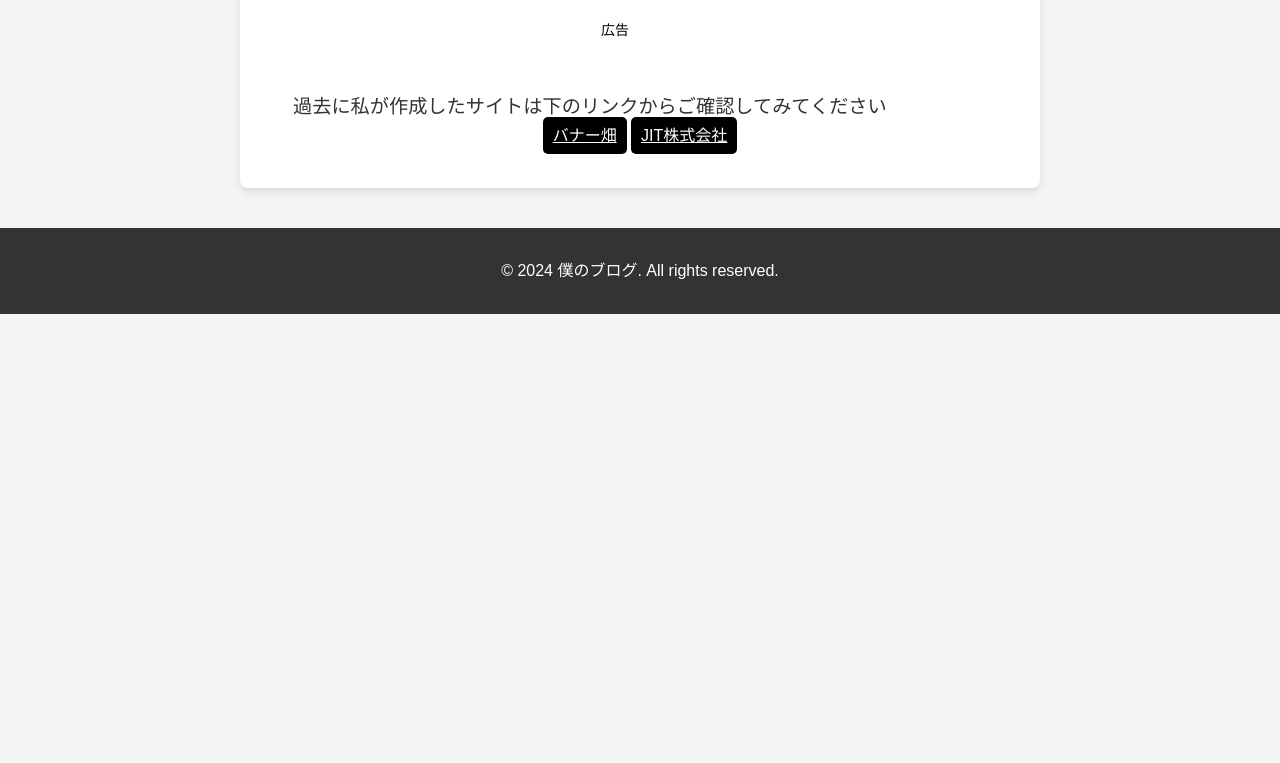
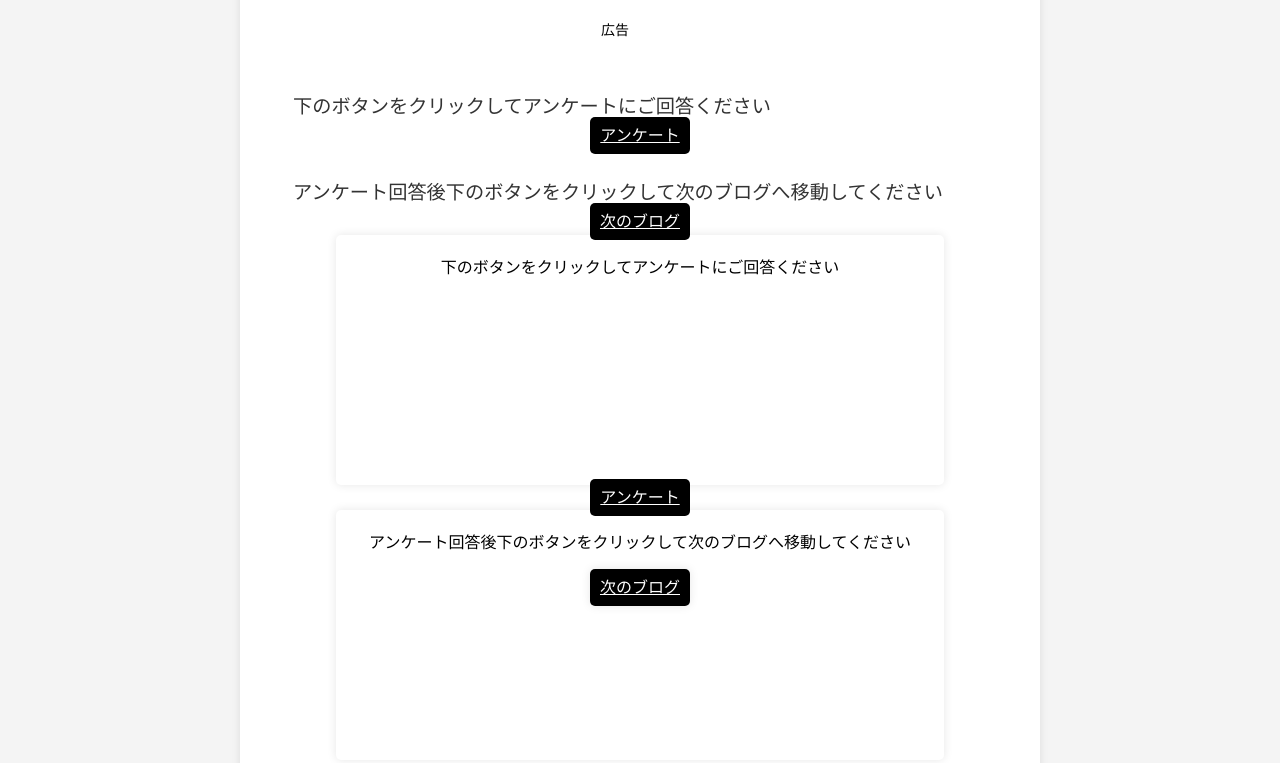
Before and after one commit to GOD-cp/blog2.io, a plain HTML site: page index.html in a window 1280 px wide. Shown: the part 3403-4166 px from the top of the page. Before the commit the page ends 3717 px from the top, so only its background shows below. Drawn offline with Linux system fonts and the light colour scheme.

Commit message:
Update index.html

```diff
--- a/index.html
+++ b/index.html
@@ -128,12 +128,26 @@
             <span class="ad-label">広告</span>
         </div>
 
-            <div class="image-container">
-                <p class="image-caption">過去に私が作成したサイトは下のリンクからご確認してみてください </p>
-                <a href="index1.html" class="button">バナー畑</a>
-                <a href="index1.html" class="button">JIT株式会社</a>
+          <div class="image-container">
+                <p class="image-caption">下のボタンをクリックしてアンケートにご回答ください </p>
+                <a href="https://forms.gle/tfwLjVDr31tPTzct7" class="button">アンケート</a>
+                <div class="image-container">
+                <p class="image-caption">アンケート回答後下のボタンをクリックして次のブログへ移動してください</p>
+                <a href="https://god-cp.github.io/blog2.io/index.html" class="button">次のブログ</a>
+                    <article>
 
 
+                <p>下のボタンをクリックしてアンケートにご回答ください</p>
+             </article>
+                <a href="https://forms.gle/tfwLjVDr31tPTzct7" class="button">アンケート</a>
+                <article>
+
+                <p>アンケート回答後下のボタンをクリックして次のブログへ移動してください</p>
+
+                <a href="https://god-cp.github.io/blog2.io/index.html" class="button">次のブログ</a>
+                 </article>
+            </article>
+            </article>
         </section>
     </main>
 
```
